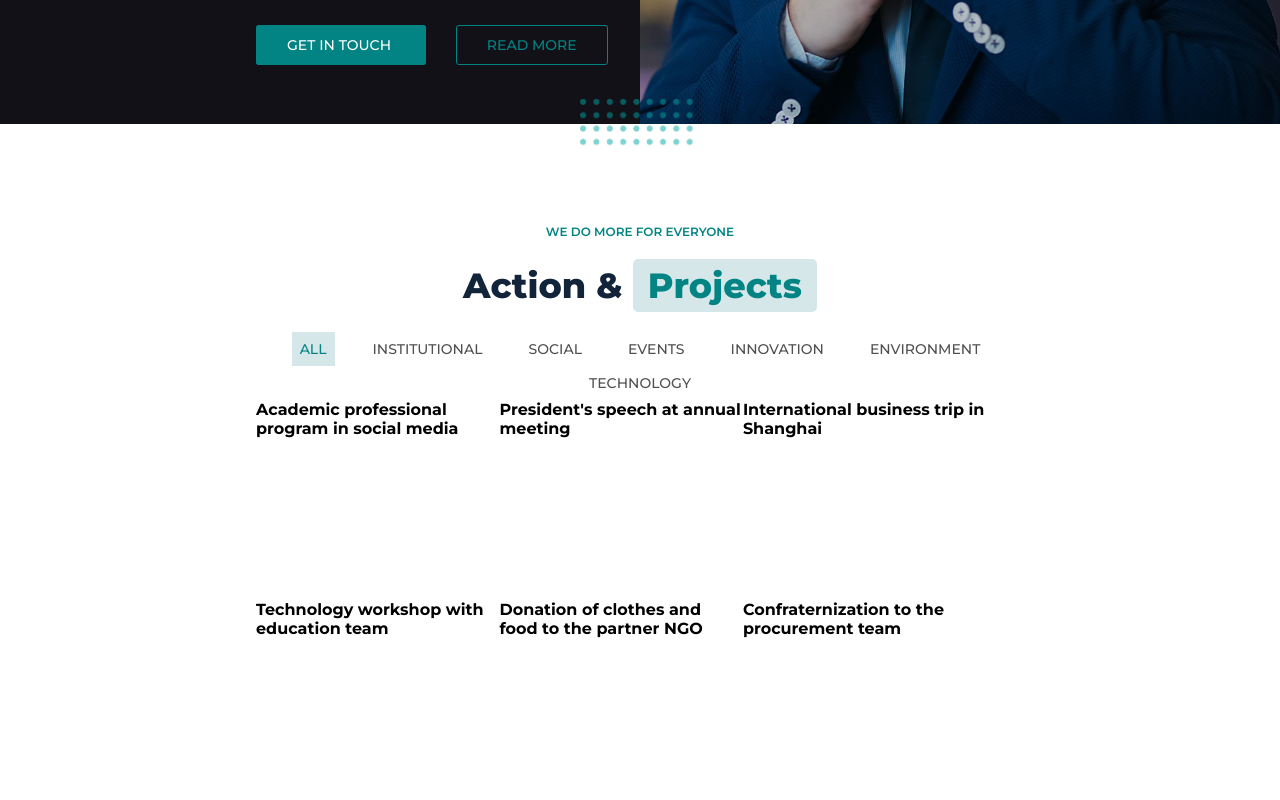
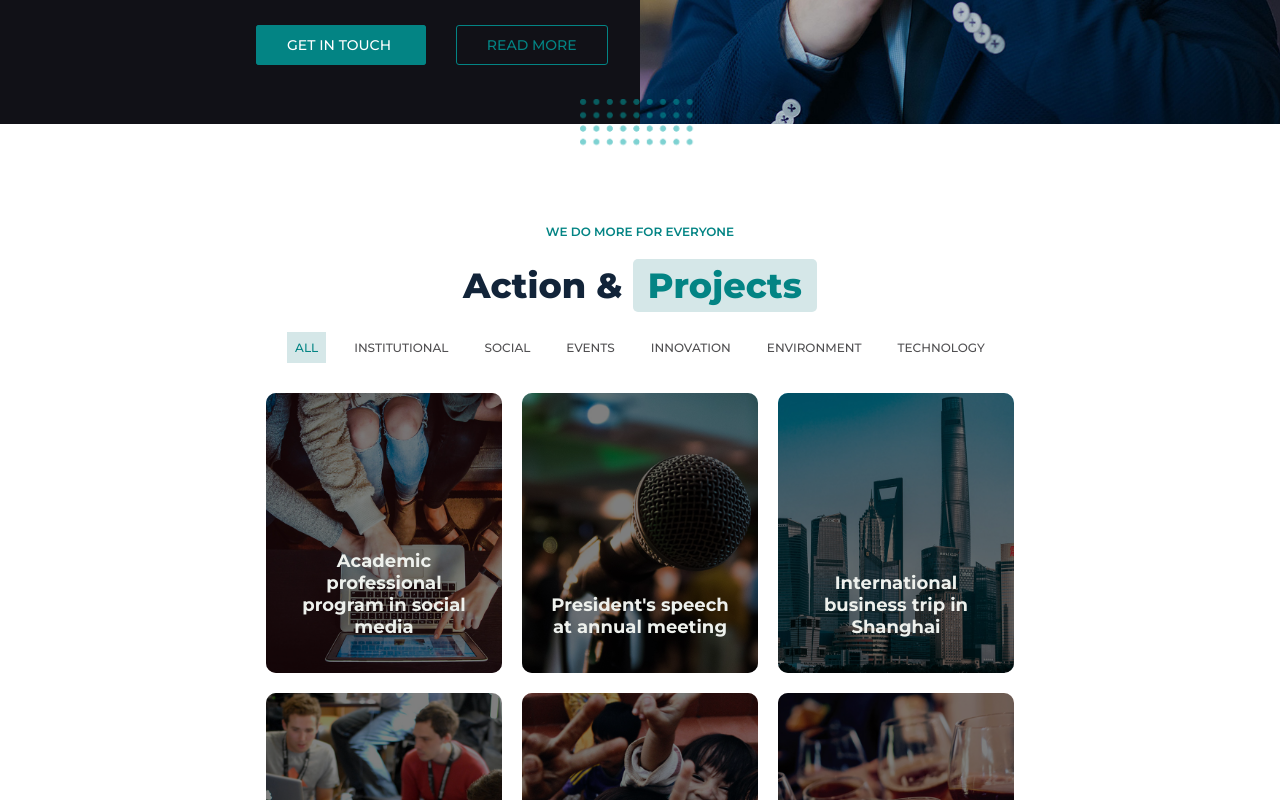
Before and after one commit to Jacopoguerini/proj-html-vuejs, a Vue app: page / in a window 1280 px wide. Shown: the part 2220-3020 px from the top of the page. Built offline with nearby package versions, Linux system fonts and the light colour scheme.

Commit message:
Completati elementi in projects

```diff
--- a/src/components/Main.vue
+++ b/src/components/Main.vue
@@ -132,32 +132,38 @@ export default {
                 {
                     id: 1,
                     sector: "Institutional",
-                    title: "Academic professional program in social media"
+                    title: "Academic professional program in social media",
+                    backgroundPath: require('../assets/images/project-1.jpg')
                 },
                 {
                     id: 2,
                     sector: "Social",
-                    title: "President's speech at annual meeting"
+                    title: "President's speech at annual meeting",
+                    backgroundPath: require("../assets/images/project-2.jpg")
                 },
                 {
                     id: 3,
                     sector: "Events",
-                    title: "International business trip in Shanghai"
+                    title: "International business trip in Shanghai",
+                    backgroundPath: require("../assets/images/project-3.jpg")
                 },
                 {
                     id: 4,
                     sector: "Innovation",
-                    title: "Technology workshop with education team"
+                    title: "Technology workshop with education team",
+                    backgroundPath: require("../assets/images/project-4.jpg")
                 },
                 {
                     id: 5,
                     sector: "Environment",
-                    title: "Donation of clothes and food to the partner NGO"
+                    title: "Donation of clothes and food to the partner NGO",
+                    backgroundPath: require("../assets/images/project-5.jpg")
                 },
                 {
                     id: 6,
                     sector: "Technology",
-                    title: "Confraternization to the procurement team"
+                    title: "Confraternization to the procurement team",
+                    backgroundPath: require("../assets/images/project-6.jpg")
                 }
             ]
         }
--- a/src/components/Projects.vue
+++ b/src/components/Projects.vue
@@ -20,9 +20,12 @@
             </ul>
 
             <div class="projects-list">
+
                 <div class="project"
                 v-for="(project, index) in selectedProjects"
-                :key="index">
+                :key="index"
+                :style="{ backgroundImage: 'url(' + project.backgroundPath + ')' }">
+                    <div class="layover"></div>
                     <h4>{{ project.title }}</h4>
                 </div>
             </div>
@@ -47,6 +50,7 @@ export default {
         selectAll: function() {
             this.activeIndex = undefined;
             this.selectedProjects = this.projects;
+            document.getElementById("projects").scrollIntoView();
         },
         selectProject: function(newIndex) {
             this.activeIndex = newIndex;
@@ -71,7 +75,7 @@ export default {
 @import '../style/variables.scss';
 
     #projects {
-
+        min-height: 100vh;
         padding: 100px 0;
 
         h2 {
@@ -84,13 +88,14 @@ export default {
 
         .list-inline {
             text-align: center;
+            margin-bottom: 20px;
 
             li {
                 text-transform: uppercase;
                 cursor: pointer;
-                margin: 0 15px;
+                margin: 0 10px;
                 padding: 8px;
-                font-size: 14px;
+                font-size: 12px;
                 color: $gravel;
                 font-weight: 500;
             }
@@ -108,9 +113,26 @@ export default {
         }
 
         .project {
-            width: calc(33% - 10px);
-            height: 200px;
+            width: calc((100% / 3) - 20px);
+            height: 280px;
+            padding: 35px 20px;
+            margin: 10px;
+            text-align: center;
+            font-size: 18px;
+            color: $greyNurse;
+            display: flex;
+            flex-direction: column;
+            justify-content: flex-end;
+            background-size: cover;
+            overflow: hidden;
+            border-radius: 10px;
+            position: relative;
+
+            & > * {
+                z-index: 2;
+            }
         }
+
     }
 
 </style>
--- a/src/style/general.scss
+++ b/src/style/general.scss
@@ -106,3 +106,12 @@ section {
         color: $blueLagoon;
     }
 }
+
+.layover {
+    width: 100%;
+    height: 100%;
+    background-color: rgba(0, 0, 0, 0.5);
+    position: absolute;
+    top: 0;
+    left: 0;
+}
```
